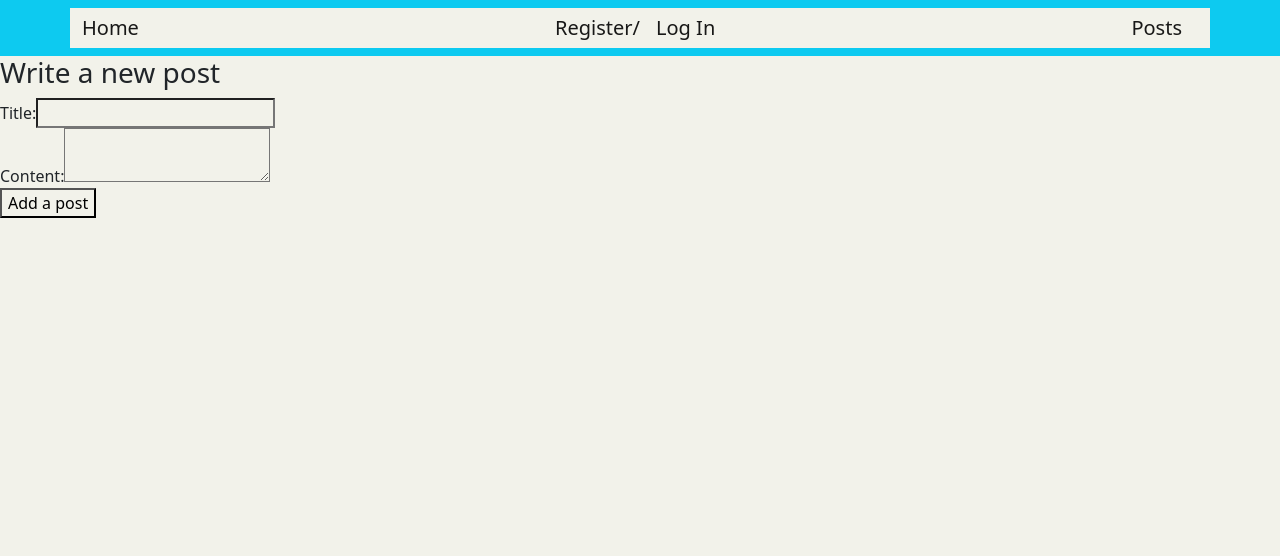
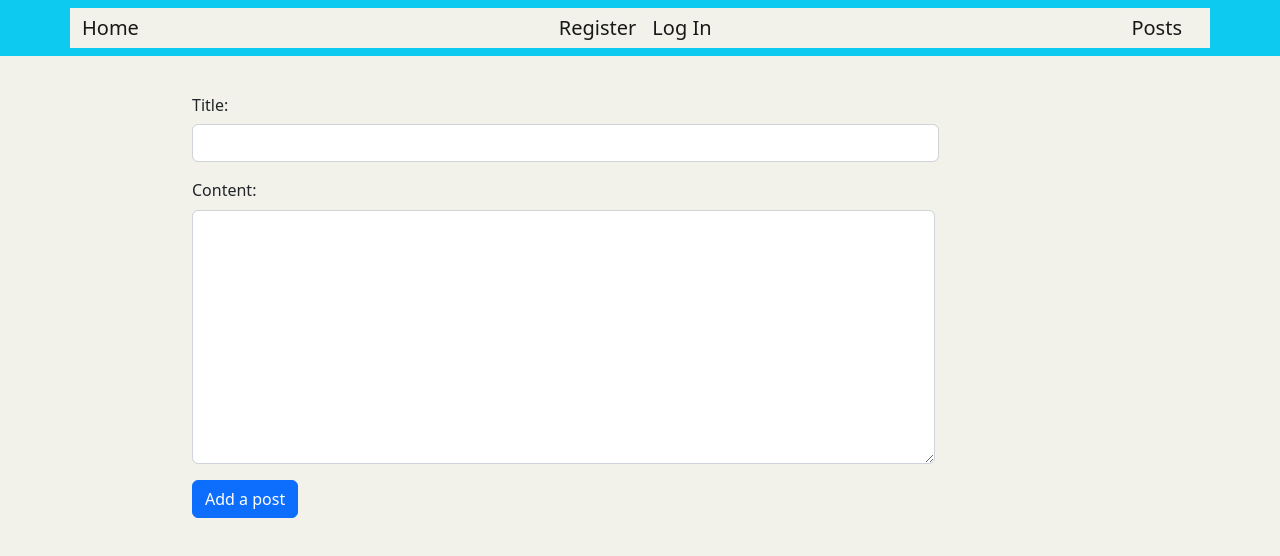
Before and after one commit to LisaHyunjoo/Hello-Stranger-Client, a React (Create React App) app: page /posts/new in a window 1280 px wide. Shown: the top 556 px of the page. Built offline with nearby package versions, Linux system fonts and the light colour scheme; no server answers; the HTML template or start-up script is replaced by a standard one.

Commit message:
postlist css

```diff
--- a/src/App.css
+++ b/src/App.css
@@ -41,8 +41,18 @@
   background-color: rgb(242, 242, 234);
 }
 
-.myForm {
+.UserForm {
   width: 500px;
   text-align: center;
   margin: 30px auto;
 }
+
+.PostForm {
+  width: 70%;
+  margin: 30px auto;
+}
+
+
+/* .card {
+  width: 18rem;
+} */
--- a/src/App.js
+++ b/src/App.js
@@ -194,7 +194,7 @@ export default function App() {
            </div>
             :
              <div>
-             <Navbar.Brand as={Link} to="/register">Register/</Navbar.Brand>
+             <Navbar.Brand as={Link} to="/register">Register</Navbar.Brand>
              <Navbar.Brand as={Link} to="/login">Log In</Navbar.Brand>
             </div>
           }
--- a/src/component/EditPost.jsx
+++ b/src/component/EditPost.jsx
@@ -46,18 +46,24 @@ const EditPost = (props) => {
 
 
     return(
-        <>
-            <h3>Edit Post</h3>
-            <form onSubmit={handleSubmit}>
-                <label htmlFor='title'>Title: </label>
-                <input id="title" name="title" type="text"  value={post.title} onChange={handleChange}/>
-                <br/>
-                <label htmlFor='content'>Content: </label>
-                <textarea id="content" name="content" type="text" value={post.content} onChange={handleChange}></textarea>
-                <br/>
-                <input type="submit" value="Edit a post"/>
-            </form>
-        </>
+    <>
+      <form className="PostForm" onSubmit={handleSubmit}>
+        <div className="mb-3">
+          <label htmlFor='title' className="col-sm-2 col-form-label">Title: </label>
+          <div className="col-sm-10">
+          <input id="title" name="title" type="text" className="form-control"  value={post.title} onChange={handleChange}/>
+          </div>
+        </div>
+
+        <div className="mb-3 row">
+          <label htmlFor='content' class="form-label">Content: </label>
+          <div className="col-sm-10">
+          <textarea id="content" name="content" type="text" class="form-control" rows="10" value={post.content} onChange={handleChange}></textarea>
+          </div>
+        </div>
+        <button type="submit" className="btn btn-primary">Edit post</button>
+      </form>
+    </>
     )
 }
 
--- a/src/component/LoginUser.jsx
+++ b/src/component/LoginUser.jsx
@@ -1,6 +1,6 @@
 export default function LoginUser(props) {
     return(
-        <form className="myForm" onSubmit={props.login}>
+        <form className="UserForm" onSubmit={props.login}>
             <div className="mb-3 row">
             <label htmlFor="name" className="col-sm-2 col-form-label">Email </label>
                 <div className="col-sm-10">
--- a/src/component/PostList.jsx
+++ b/src/component/PostList.jsx
@@ -1,45 +1,45 @@
-import React from 'react'
+import React , {useState} from 'react'
 import {useNavigate} from 'react-router-dom';
 import 'bootstrap/dist/css/bootstrap.min.css'
-import {Card, Button} from 'react-bootstrap'
+import {Card, Row, Col} from 'react-bootstrap'
 
 const PostsList = (props) => {
+
     const navigate = useNavigate()
-
     return(
         <>
+        <h2>Post List</h2>
+        <button onClick={()=>{navigate("/posts/new")}} className="btn btn-primary">New Post</button>
+        <Row xs={1} md={3} className="g-4">
+        {Array.from({ length: 6 }).map((_, idx) => (
+               <Col>
+               <Card>
+                 <Card.Img src="https://picsum.photos/800/400" alt="" />
+                 <Card.Body>
+                 <Card.Title>Card title</Card.Title>
+                </Card.Body>
+          </Card>
+        </Col>
+        ))}
 
-        <h2>Post List</h2>
+        </Row>
+
         {/* {props.posts.map((post,id)=> {
+            return(
+                <>
                 <div className="row row-cols-1 row-cols-md-3 g-4">
                     <div className="col">
                     <div className="card">
-
+                        <img src="https://picsum.photos/800/400" className="card-img-top" alt=""/>
                         <div className="card-body">
-                        <h5 className="card-title">
-                        <section key={post.id}>
-                            <h3 onClick={()=>{navigate(`${post.id}`)}}>
-                                {post.title}</h3></section></h5>
-
+                        <h3 className="card-title" key={post.id} onClick={()=>{navigate(`${post.id}`)}}>{post.title}</h3>
                         </div>
                     </div>
                     </div>
                 </div>
-        })  */}
-        {props.posts.map((post,id)=> {
-            return(
-                <Card className='row row-cols-1 row-cols-md-2 g-4' >
-                <Card.Body>
-                <section key={post.id}>
-                    <h3 onClick={()=>{navigate(`${post.id}`)}}>
-                        <Card.Img src="https://picsum.photos/600/300"/>
-                        <Card.Title>{post.title}</Card.Title></h3>
-                </section>
-                </Card.Body>
-                </Card>
-            )
-        })}
-         <Button onClick={()=>{navigate("/posts/new")}}>New Post</Button>
+                </>
+            )}
+            )} */}
         </>
     )
 }
--- a/src/component/RegisterUser.jsx
+++ b/src/component/RegisterUser.jsx
@@ -1,7 +1,7 @@
 export default function RegisterUser(props) {
     return(
         <>
-        <form className="myForm" id="register-form" onSubmit={props.register}>
+        <form className="UserForm" id="register-form" onSubmit={props.register}>
             <div className="mb-3 row">
                 <label htmlFor="name"  className="col-sm-2 col-form-label">Username: </label>
                     <div className="col-sm-10">
--- a/src/component/WritePost.jsx
+++ b/src/component/WritePost.jsx
@@ -13,7 +13,7 @@ const WritePost = (props) => {
     }
 
     const handleSubmit = (e) => {
-        console.log(e.target)
+        // console.log(e.target)
         e.preventDefault()
         props.addPost(post)
         setPost({
@@ -22,19 +22,23 @@ const WritePost = (props) => {
         })
       };
 
-
-
     return(
         <>
-        <h3>Write a new post</h3>
-        <form onSubmit={handleSubmit}>
-            <label htmlFor='title'>Title: </label>
-            <input id="title" type="text" value={post.title} onChange={handleChange}/>
-            <br/>
-            <label htmlFor='content'>Content: </label>
-            <textarea id="content" type="text" value={post.content} onChange={handleChange}></textarea>
-            <br/>
-            <input type="submit" value="Add a post"/>
+        <form className="PostForm" onSubmit={handleSubmit}>
+            <div className="mb-3">
+            <label htmlFor='title' className="col-sm-2 col-form-label">Title: </label>
+            <div className="col-sm-10">
+            <input id="title" type="text" className="form-control" value={post.title} onChange={handleChange}/>
+            </div>
+            </div>
+
+            <div className="mb-3 row">
+            <label htmlFor='content' class="form-label">Content: </label>
+            <div className="col-sm-10">
+            <textarea id="content" type="text" class="form-control" rows="10" value={post.content} onChange={handleChange}></textarea>
+            </div>
+            </div>
+            <button type="submit" className="btn btn-primary">Add a post</button>
         </form>
         </>
     )
```
Lines whose indentation alone changed are shown as unchanged.
